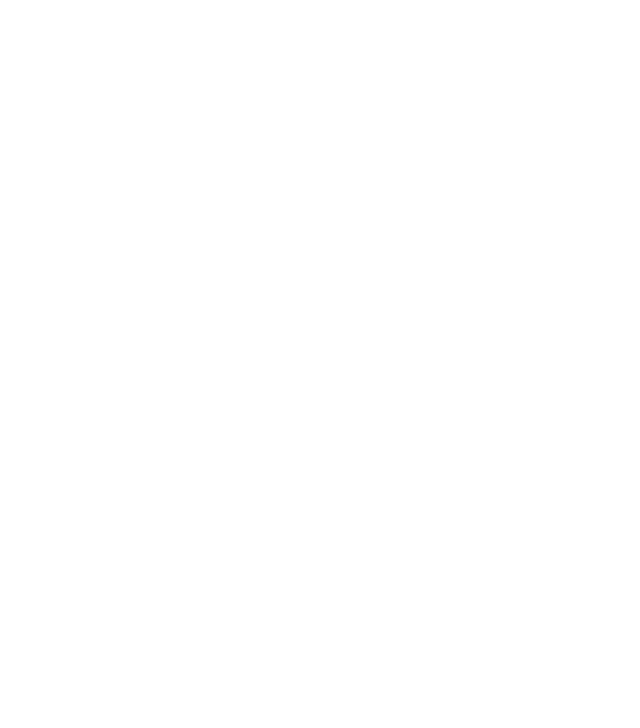
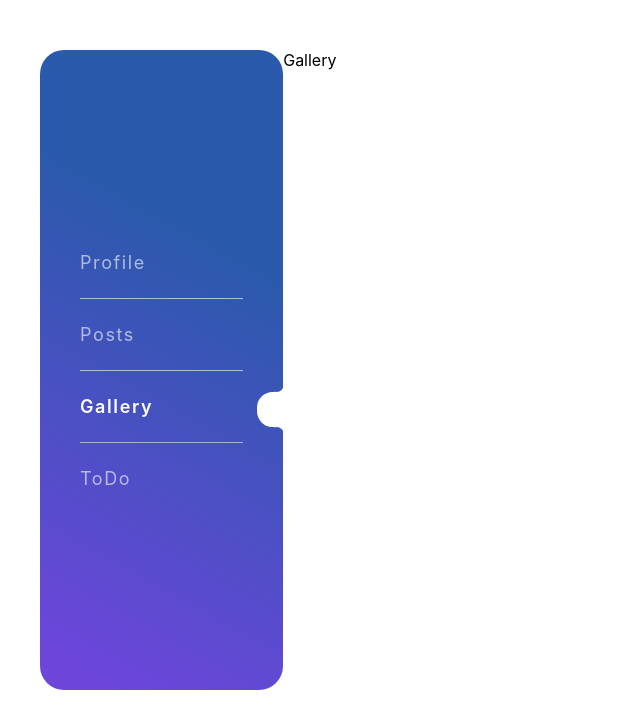
Before and after one commit to afreedicp/Panorbit-Test, a React (Create React App) app: page /user/gallery in a window 1280 px wide. Before the commit this address had no page. Shown: the top 728 px of the page, without its empty margins (0-640 px from the left). Built offline with nearby package versions, Linux system fonts and the light colour scheme.

Commit message:
[Added] Created all available pages like Todo,gallery,prifile and posts

```diff
--- a/src/App.js
+++ b/src/App.js
@@ -2,12 +2,18 @@
 import { Route, Routes } from 'react-router-dom';
 import Home from './Pages/Home';
 import UserProfile from './Pages/UserProfile';
+import Gallery from './Pages/Gallery';
+import ToDo from './Pages/ToDo';
+import Posts from './Pages/Posts';
 function App() {
   return (
     <div className='App'>
       <Routes>
         <Route path='/' element={<Home />} />
-        <Route path='/profile' element={<UserProfile />} />
+        <Route path='/user/profile' element={<UserProfile />} />
+        <Route path='/user/gallery' element={<Gallery />} />
+        <Route path='/user/todo' element={<ToDo />} />
+        <Route path='/user/posts' element={<Posts />} />
       </Routes>
     </div>
   );
--- /dev/null
+++ b/src/Pages/Gallery/index.jsx
@@ -0,0 +1,12 @@
+import SideBar from '../../components/SideBar';
+import { GalleryStyles } from './styles';
+
+const Gallery = () => {
+  return (
+    <GalleryStyles>
+      <SideBar /> Gallery
+    </GalleryStyles>
+  );
+};
+
+export default Gallery;
--- /dev/null
+++ b/src/Pages/Gallery/styles.jsx
@@ -0,0 +1,7 @@
+import styled from '@emotion/styled';
+export const GalleryStyles = styled.div`
+  padding: 50px 40px;
+  display: flex;
+  height: 100vh;
+  width: 100%;
+`;
--- /dev/null
+++ b/src/Pages/Posts/index.jsx
@@ -0,0 +1,12 @@
+import SideBar from '../../components/SideBar';
+import { PostsStyles } from './styles';
+
+const Posts = () => {
+  return (
+    <PostsStyles>
+      <SideBar />{' '}
+    </PostsStyles>
+  );
+};
+
+export default Posts;
--- /dev/null
+++ b/src/Pages/Posts/styles.jsx
@@ -0,0 +1,7 @@
+import styled from '@emotion/styled';
+export const PostsStyles = styled.div`
+  padding: 50px 40px;
+  height: 100vh;
+  width: 100%;
+  display: flex;
+`;
--- /dev/null
+++ b/src/Pages/ToDo/index.jsx
@@ -0,0 +1,12 @@
+import SideBar from '../../components/SideBar';
+import { ToDoStyles } from './styles';
+
+const ToDo = () => {
+  return (
+    <ToDoStyles>
+      <SideBar />{' '}
+    </ToDoStyles>
+  );
+};
+
+export default ToDo;
--- /dev/null
+++ b/src/Pages/ToDo/styles.jsx
@@ -0,0 +1,7 @@
+import styled from '@emotion/styled';
+export const ToDoStyles = styled.div`
+  padding: 50px 40px;
+  display: flex;
+  height: 100vh;
+  width: 100%;
+`;
--- a/src/components/SideBar/index.jsx
+++ b/src/components/SideBar/index.jsx
@@ -1,14 +1,23 @@
 import { useState } from 'react';
+import { useNavigate, useLocation } from 'react-router-dom';
 import { SideBarStyles } from './style';
+
 const SideBar = () => {
-  const [activeNav, setActiveNav] = useState('profile');
-  console.log(activeNav);
+  const navigate = useNavigate();
+  const location = useLocation();
+  const currentLocation = location.pathname.split('/')[2];
+  const [activeNav, setActiveNav] = useState(currentLocation);
   return (
     <SideBarStyles>
       <div className='sidebarContainer'>
         <nav
           className={`navBarsStyle ${activeNav === 'profile' && 'active '}`}
-          onClick={() => setActiveNav('profile')}
+          onClick={() => {
+            if (activeNav !== 'profile') {
+              setActiveNav('profile');
+              navigate('/user/profile');
+            }
+          }}
         >
           {activeNav === 'profile' && <div className='activeNagigation'></div>}
           Profile
@@ -17,21 +26,36 @@
           className={`navBarsStyle ${
             activeNav === 'posts' && 'active activeNavIndicator'
           }`}
-          onClick={() => setActiveNav('posts')}
+          onClick={() => {
+            if (activeNav !== 'posts') {
+              setActiveNav('posts');
+              navigate('/user/posts');
+            }
+          }}
         >
           {activeNav === 'posts' && <div className='activeNagigation'></div>}
           Posts
         </nav>
         <nav
           className={`navBarsStyle ${activeNav === 'gallery' && 'active'}`}
-          onClick={() => setActiveNav('gallery')}
+          onClick={() => {
+            if (activeNav !== 'gallery') {
+              setActiveNav('gallery');
+              navigate('/user/gallery');
+            }
+          }}
         >
           {activeNav === 'gallery' && <div className='activeNagigation'></div>}
           Gallery
         </nav>
         <nav
           className={`navBarsStyle ${activeNav === 'todo' && 'active'}`}
-          onClick={() => setActiveNav('todo')}
+          onClick={() => {
+            if (activeNav !== 'todo') {
+              setActiveNav('todo');
+              navigate('/user/todo');
+            }
+          }}
         >
           {activeNav === 'todo' && <div className='activeNagigation'></div>}
           ToDo
--- a/src/components/UserList/index.jsx
+++ b/src/components/UserList/index.jsx
@@ -6,7 +6,7 @@
     <UserListStyles>
       <div
         className='userContainer'
-        onClick={() => navigate('/profile', { state: { data } })}
+        onClick={() => navigate('/user/profile', { state: { data } })}
       >
         <img
           className='profilePicDiv'
```
